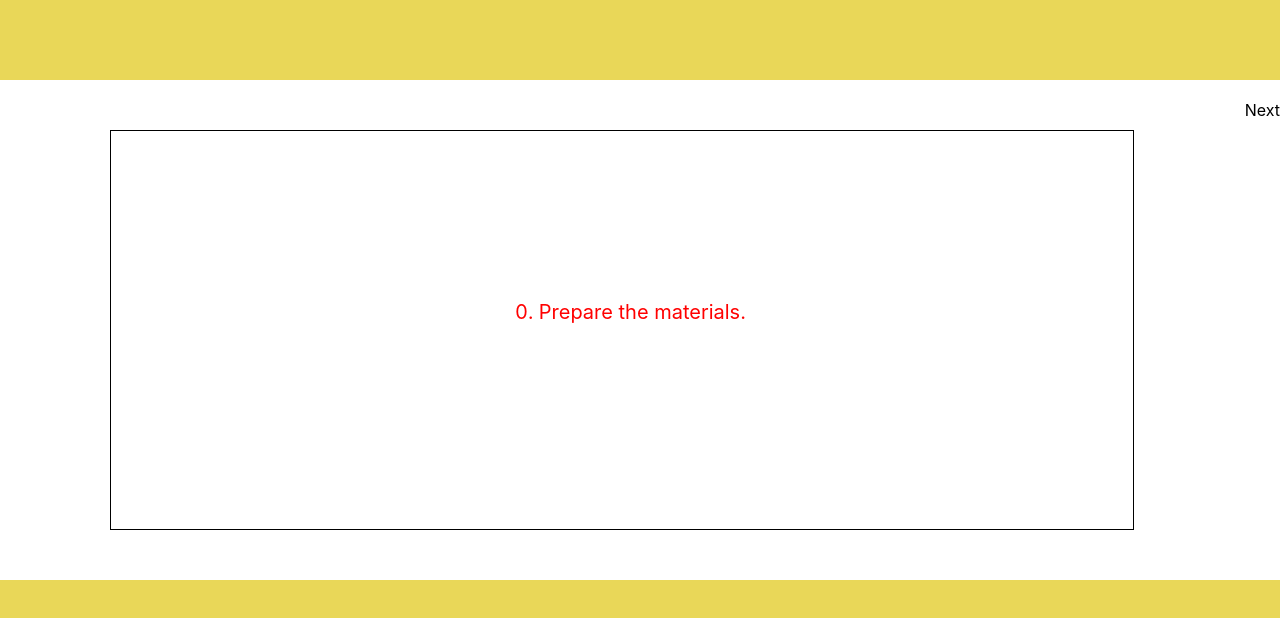
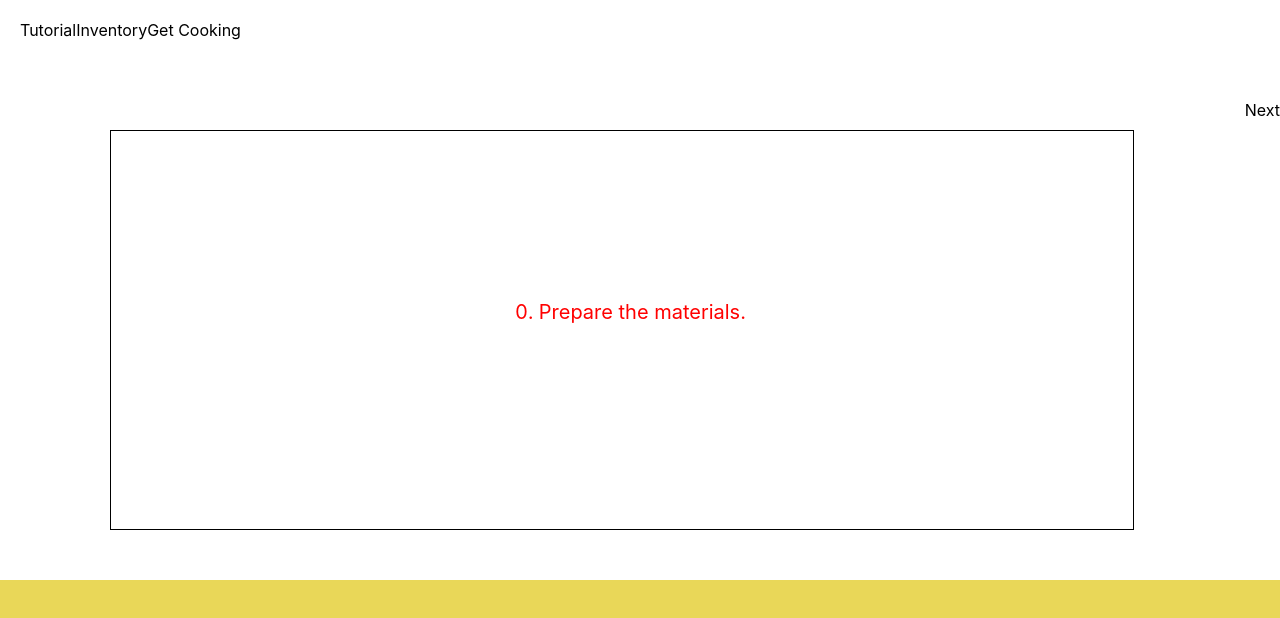
Before and after one commit to crfmc/Sous-next, a Next.js app: page / in a window 1280 px wide. Shown: the top 618 px of the page. Built offline with nearby package versions, Linux system fonts and the light colour scheme.

Commit message:
update link names

```diff
--- a/pages/index.tsx
+++ b/pages/index.tsx
@@ -8,9 +8,9 @@ export interface NavigationLink {
 }
 
 const NavigationLinks: NavigationLink[] = [
-  { title: "Link1", href: "/1" },
-  { title: "Link2", href: "/2" },
-  { title: "Link3", href: "/3" },
+  { title: "Tutorial", href: "/1" },
+  { title: "Inventory", href: "/2" },
+  { title: "Get Cooking", href: "/3" },
 ]
 
 export default function Home() {
@@ -24,15 +24,9 @@ export default function Home() {
 
       <main className="">
 
-        {/* <Navigation sticky={true} links={NavigationLinks} /> */}
+        <Navigation sticky={true} links={NavigationLinks} />
 
         <section className="">
-
-          {/* <h1>Hello! I&apos;m Sous.</h1>
-          <a>Tutorial</a>
-          <a>Inventory</a>
-          <a>Get cooking!</a> */}
-
 
           <Stepper />
 
```
